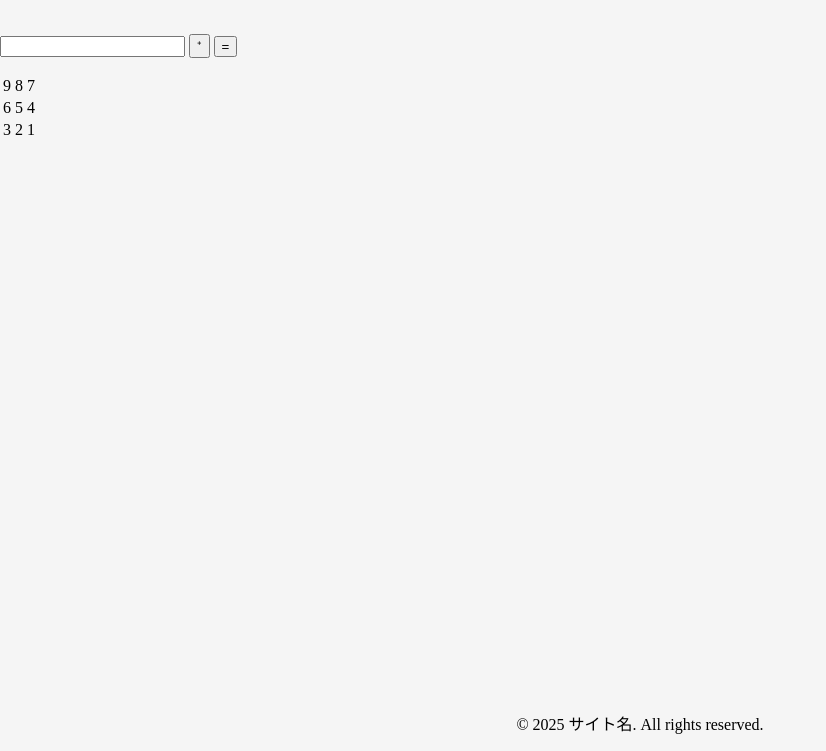
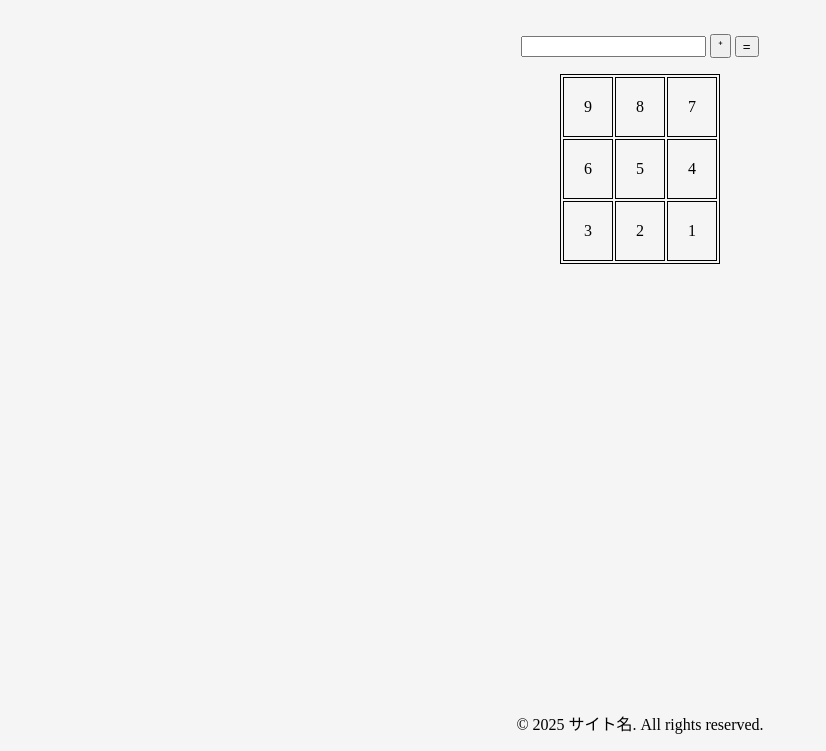
Before and after one commit to jou-coding/Calculator, a website with bundled scripts: page client/index.html in a window 1280 px wide. Shown: the part 49-800 px from the top of the page, without its empty margins (0-826 px from the left). Built offline with nearby package versions, Linux system fonts and the light colour scheme.

Commit message:
style: 数字ボタン表を中央に配置する

```diff
--- a/client/src/styles/main.css
+++ b/client/src/styles/main.css
@@ -18,6 +18,7 @@ body {
   margin-top: 1rem;
   flex: 1;
   overflow-y: auto;
+  text-align: center;
 }
 
 #footer {
@@ -25,3 +26,19 @@ body {
   flex-shrink: 0;
   margin-top: auto;
 }
+
+#calcTable {
+  display: flex;
+  justify-content: center;
+  align-items: center;
+}
+
+#calc {
+  border: 1px solid black;
+  padding: 0px;
+}
+
+#calc td {
+  border: 1px solid black;
+  padding: 20px;
+}
--- a/client/src/ui/table.ts
+++ b/client/src/ui/table.ts
@@ -7,9 +7,13 @@ export function createTable() {
   }
 
   const table = document.createElement("table");
+  table.id = "calcTable";
   main.append(table);
   const tbody = document.createElement("tbody");
+  console.log(tbody);
+  tbody.id = "calc";
   table.append(tbody);
+
   const num = [1, 2, 3, 4, 5, 6, 7, 8, 9];
 
   for (let i = 0; i <= 2; i++) {
@@ -18,7 +22,6 @@ export function createTable() {
       const td = document.createElement("td");
       const data = num.pop();
       td.textContent = String(data);
-
       td.id = `num-${String(data)}`;
       tr.append(td);
     }
```
